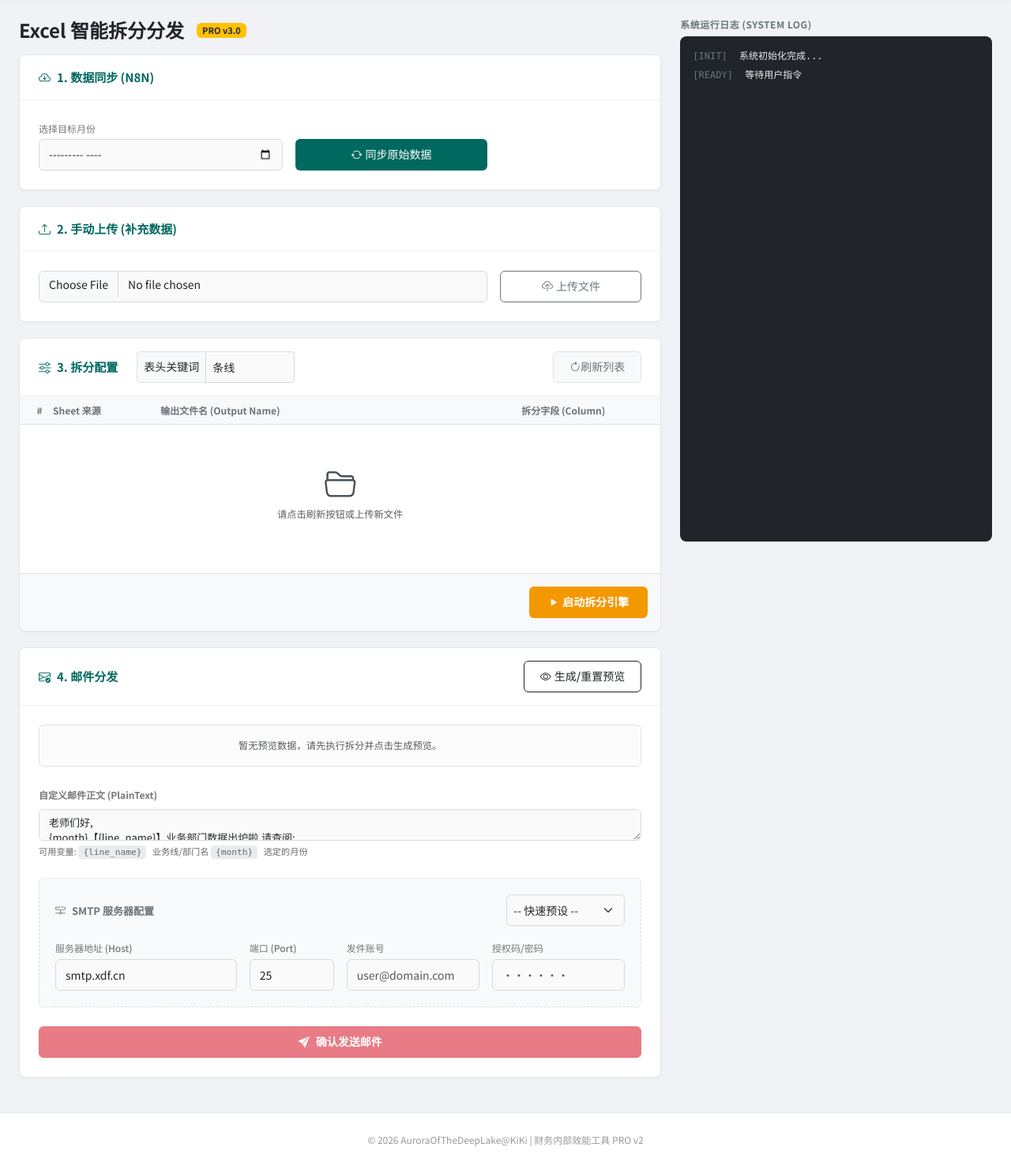
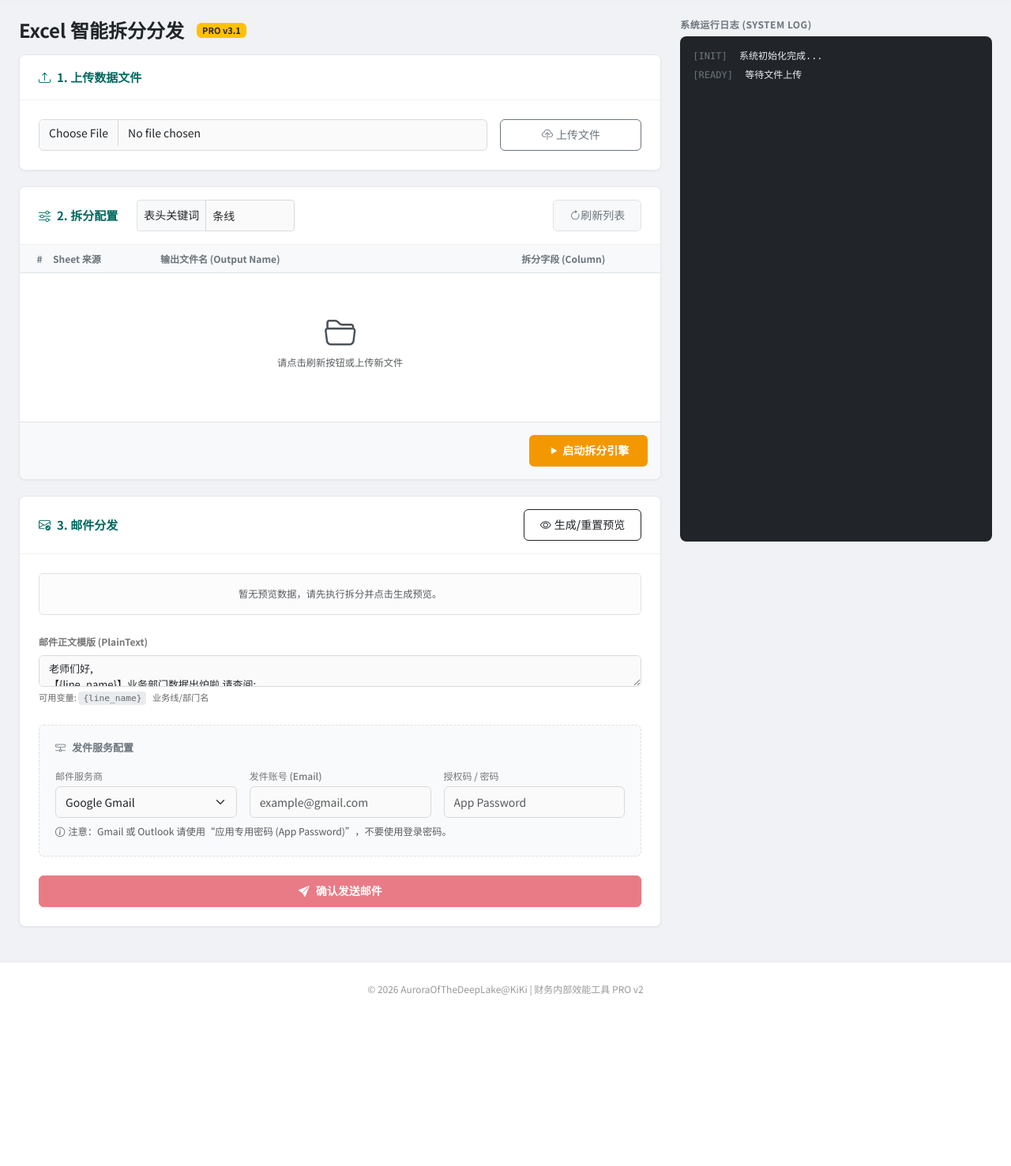
Before and after one commit to jachiegu-kiki/AutomationToolWebsite, a Flask app: page /tool/excel-split in a window 1280 px wide. Shown: the part 60-1537 px from the top of the page at 79% size. After the commit the page ends 1322 px from the top, so only its background shows below. Run offline with Flask 3, Linux system fonts and the light colour scheme.

Commit message:
remove n8n chunk

```diff
--- a/app.py
+++ b/app.py
@@ -8,8 +8,8 @@ from flask import Flask, render_template, request, jsonify
 from flask_cors import CORS
 
 # === 引入 Utils ===
+# [修改] 移除了 n8n_helper
 from utils.excel_helper import get_raw_files, process_and_split
-from utils.n8n_helper import trigger_n8n_sync
 from utils.email_helper import generate_preview, send_emails_batch
 
 app = Flask(__name__)
@@ -25,10 +25,16 @@ RECIPIENT_CACHE_FILE = os.path.join(BASE_DIR, 'recipients_cache.json')
 os.makedirs(RAW_DATA_DIR, exist_ok=True)
 os.makedirs(OUTPUT_DIR, exist_ok=True)
 
-N8N_BASE_URL = os.getenv('N8N_URL', 'http://192.168.1.9:5678')
-N8N_EXCEL_SYNC_URL = f"{N8N_BASE_URL}/webhook/SplitData"
+ALLOWED_EXTENSIONS = {'xlsx', 'xls'}
 
-ALLOWED_EXTENSIONS = {'xlsx', 'xls'}
+# [新增] 内置 SMTP 服务商配置 (架构师建议：将其硬编码在后端比前端更安全、更可控)
+SMTP_PROVIDERS = {
+    'gmail': {'host': 'smtp.gmail.com', 'port': 587},
+    'office365': {'host': 'smtp.office365.com', 'port': 587},
+    'qq': {'host': 'smtp.qq.com', 'port': 465},
+    '163': {'host': 'smtp.163.com', 'port': 465},
+    'aliyun': {'host': 'smtp.mxhichina.com', 'port': 465}
+}
 
 def allowed_file(filename):
     return '.' in filename and \
@@ -80,36 +86,6 @@ def tool_runner(tool_id):
         return "找不到該工具配置", 404
     return render_template('tool_runner.html', workflow=workflow)
 
-# ==================== API 路由：通用 ====================
-@app.route('/api/n8n/health')
-def n8n_health_check():
-    try:
-        response = requests.get(f'{N8N_BASE_URL}/webhook/healthz', timeout=2)
-        return jsonify({'success': response.status_code == 200})
-    except:
-        return jsonify({'success': False})
-
-@app.route('/api/proxy', methods=['POST'])
-def proxy_request():
-    try:
-        data = request.json
-        webhook_suffix = data.get('webhook_suffix')
-        payload = data.get('payload', {})
-        payload['timestamp'] = datetime.now().isoformat()
-        payload['source'] = 'generic-web-interface'
-        full_url = f"{N8N_BASE_URL}{webhook_suffix}"
-        response = requests.post(full_url, json=payload, timeout=30)
-        try:
-            resp_data = response.json()
-        except:
-            resp_data = {}
-        if response.status_code == 200:
-            return jsonify({'success': True, 'message': '執行成功', 'data': resp_data})
-        else:
-            return jsonify({'success': False, 'message': f'N8N 錯誤: {response.status_code}'})
-    except Exception as e:
-        return jsonify({'success': False, 'message': str(e)})
-
 # ==================== API 路由：Excel 工具專用 ====================
 @app.route('/api/excel/upload', methods=['POST'])
 def upload_file():
@@ -154,16 +130,12 @@ def delete_file():
     else:
         return jsonify({"status": "error", "message": "檔案不存在或已被刪除"})
 
-# [修改] 增加 keyword 参数处理
 @app.route('/api/excel/files')
 def list_files():
-    keyword = request.args.get('keyword', '条线') # 默认为“条线”
+    keyword = request.args.get('keyword', '条线')
     return jsonify(get_raw_files(RAW_DATA_DIR, header_keyword=keyword))
 
-@app.route('/api/excel/sync', methods=['POST'])
-def sync_data():
-    date_val = request.json.get('date')
-    return jsonify(trigger_n8n_sync(N8N_EXCEL_SYNC_URL, date_val))
+# [修改] 移除了 sync_data 路由
 
 @app.route('/api/excel/split', methods=['POST'])
 def split_files():
@@ -197,19 +169,39 @@ def save_recipient():
     else:
         return jsonify({"status": "error", "message": "寫入文件失敗"})
 
-# [修改] 接收 email_body
+# [修改] 重构发送逻辑：支持 Provider 预设
 @app.route('/api/excel/send', methods=['POST'])
 def send_emails():
     data = request.json
     target_date = data.get('yyyymm', '')
-    email_body = data.get('email_body', '') # 获取自定义模版
+    email_body = data.get('email_body', '')
+
+    # 提取 SMTP 信息
+    provider_key = data.get('smtp_provider', 'gmail')
+    smtp_user = data.get('smtp_user')
+    smtp_password = data.get('smtp_password')
+
+    if not smtp_user or not smtp_password:
+        return jsonify({"error": "请输入完整的发件账号与密码"})
+
+    # 组装配置
+    provider_config = SMTP_PROVIDERS.get(provider_key)
+    if not provider_config:
+        return jsonify({"error": "不支持的邮件服务商"})
+
+    full_smtp_config = {
+        "server": provider_config['host'],
+        "port": provider_config['port'],
+        "user": smtp_user,
+        "password": smtp_password
+    }
 
     return jsonify(send_emails_batch(
-        data['smtp_config'],
+        full_smtp_config,
         data['dispatch_list'],
         OUTPUT_DIR,
         target_date,
-        body_template=email_body # 传递给 Helper
+        body_template=email_body
     ))
 
 if __name__ == '__main__':
--- a/templates/excel_tool.html
+++ b/templates/excel_tool.html
@@ -1,6 +1,6 @@
 {% extends "base.html" %}
 
-{% block title %}Excel 智能拆分系统 - GZQTcaiwu{% endblock %}
+{% block title %}Excel 智能拆分系统 - PRO Edition{% endblock %}
 {% block current_tool %}Excel 智能拆分分发{% endblock %}
 
 {% block extra_css %}
@@ -155,31 +155,12 @@
         <div class="col-lg-8">
             <div class="d-flex align-items-center mb-3">
                 <h4 class="fw-bold mb-0 text-dark">Excel 智能拆分分发</h4>
-                <span class="badge bg-warning text-dark ms-3" style="font-size: 11px;">PRO v3.0</span>
+                <span class="badge bg-warning text-dark ms-3" style="font-size: 11px;">PRO v3.1</span>
             </div>
 
             <div class="tool-card">
                 <div class="card-header-xdf">
-                    <span class="header-title"><i class="bi bi-cloud-arrow-down me-2"></i>1. 数据同步 (N8N)</span>
-                </div>
-                <div class="p-4 bg-white">
-                    <div class="row align-items-end g-3">
-                        <div class="col-md-5">
-                            <label class="form-label-sm">选择目标月份</label>
-                            <input type="month" id="syncMonth" class="form-control">
-                        </div>
-                        <div class="col-md-4">
-                            <button class="btn btn-xdf-primary w-100" id="btnSync" onclick="triggerSync()">
-                                <i class="bi bi-arrow-repeat me-1"></i> 同步原始数据
-                            </button>
-                        </div>
-                    </div>
-                </div>
-            </div>
-
-            <div class="tool-card">
-                <div class="card-header-xdf">
-                    <span class="header-title"><i class="bi bi-upload me-2"></i>2. 手动上传 (补充数据)</span>
+                    <span class="header-title"><i class="bi bi-upload me-2"></i>1. 上传数据文件</span>
                 </div>
                 <div class="p-4 bg-white">
                     <div class="row g-3 align-items-center">
@@ -200,7 +181,7 @@
             <div class="tool-card">
                 <div class="card-header-xdf">
                     <div class="d-flex align-items-center gap-2">
-                        <span class="header-title"><i class="bi bi-sliders me-2"></i>3. 拆分配置</span>
+                        <span class="header-title"><i class="bi bi-sliders me-2"></i>2. 拆分配置</span>
                         <div class="input-group input-group-sm ms-3" style="width: 200px;">
                             <span class="input-group-text bg-light">表头关键词</span>
                             <input type="text" class="form-control" id="headerKeyword" value="条线" placeholder="如: 部门">
@@ -235,7 +216,7 @@
 
             <div class="tool-card">
                 <div class="card-header-xdf">
-                    <span class="header-title"><i class="bi bi-envelope-check me-2"></i>4. 邮件分发</span>
+                    <span class="header-title"><i class="bi bi-envelope-check me-2"></i>3. 邮件分发</span>
                     <button class="btn btn-sm btn-outline-dark" onclick="loadPreview()">
                         <i class="bi bi-eye me-1"></i> 生成/重置预览
                     </button>
@@ -249,53 +230,48 @@
                     </div>
 
                     <div class="mb-4">
-                        <label class="form-label-sm fw-bold mb-2">自定义邮件正文 (PlainText)</label>
+                        <div class="d-flex justify-content-between">
+                            <label class="form-label-sm fw-bold mb-2">邮件正文模版 (PlainText)</label>
+                        </div>
+
                         <textarea class="form-control" id="emailTemplate" rows="5" style="font-size: 13px;">老师们好,
-{month}【{line_name}】业务部门数据出炉啦,请查阅;
-     ***附件资料包含当财年及同期的明细数据(毛签、退费、报完成、佣金以及截止当月的预收存量)***
+【{line_name}】业务部门数据出炉啦,请查阅;
+     ***附件资料包含当财年及同期的明细数据***
 此邮件由系统自动发送,如有疑问请联系相关人员。
 谢谢!</textarea>
                         <div class="template-vars">
                             可用变量:
                             <span class="var-tag" onclick="insertVar('{line_name}')">{line_name}</span> 业务线/部门名
-                            <span class="var-tag" onclick="insertVar('{month}')">{month}</span> 选定的月份
                         </div>
                     </div>
 
                     <div class="smtp-box mb-4">
-                        <div class="d-flex align-items-center mb-3">
-                            <h6 class="fw-bold text-secondary mb-0" style="font-size: 13px;">
-                                <i class="bi bi-hdd-network me-2"></i>SMTP 服务器配置
-                            </h6>
-                            <div class="ms-auto" style="width: 150px;">
-                                <select class="form-select form-select-sm" onchange="applySmtpPreset(this.value)">
-                                    <option value="">-- 快速预设 --</option>
-                                    <option value="office365">Office 365</option>
-                                    <option value="gmail">Gmail</option>
-                                    <option value="qq">QQ Mail</option>
-                                    <option value="163">163 Mail</option>
-                                    <option value="aliyun">Aliyun Ent</option>
-                                </select>
-                            </div>
-                        </div>
+                        <h6 class="fw-bold text-secondary mb-3" style="font-size: 13px;">
+                            <i class="bi bi-hdd-network me-2"></i>发件服务配置
+                        </h6>
 
                         <div class="row g-3">
                             <div class="col-md-4">
-                                <label class="form-label-sm">服务器地址 (Host)</label>
-                                <input id="smtpS" class="form-control" value="smtp.xdf.cn" placeholder="smtp.example.com">
+                                <label class="form-label-sm">邮件服务商</label>
+                                <select class="form-select" id="smtpProvider">
+                                    <option value="gmail" selected>Google Gmail</option>
+                                    <option value="office365">Microsoft Office 365</option>
+                                    <option value="qq">QQ Mail</option>
+                                    <option value="163">163 NetEase</option>
+                                    <option value="aliyun">Aliyun Enterprise</option>
+                                </select>
                             </div>
-                            <div class="col-md-2">
-                                <label class="form-label-sm">端口 (Port)</label>
-                                <input id="smtpP" class="form-control" value="25">
+                            <div class="col-md-4">
+                                <label class="form-label-sm">发件账号 (Email)</label>
+                                <input id="smtpU" class="form-control" placeholder="example@gmail.com">
                             </div>
-                            <div class="col-md-3">
-                                <label class="form-label-sm">发件账号</label>
-                                <input id="smtpU" class="form-control" placeholder="user@domain.com">
+                            <div class="col-md-4">
+                                <label class="form-label-sm">授权码 / 密码</label>
+                                <input id="smtpW" type="password" class="form-control" placeholder="App Password">
                             </div>
-                            <div class="col-md-3">
-                                <label class="form-label-sm">授权码/密码</label>
-                                <input id="smtpW" type="password" class="form-control" placeholder="••••••">
-                            </div>
+                        </div>
+                        <div class="form-text mt-2 small text-muted">
+                            <i class="bi bi-info-circle me-1"></i>注意：Gmail 或 Outlook 请使用“应用专用密码 (App Password)”，不要使用登录密码。
                         </div>
                     </div>
 
@@ -311,7 +287,7 @@
                 <h6 class="fw-bold text-secondary mb-2" style="font-size: 12px; letter-spacing: 0.5px;">系统运行日志 (SYSTEM LOG)</h6>
                 <div id="terminal">
                     <div class="mb-1"><span class="log-time">[INIT]</span> 系统初始化完成...</div>
-                    <div class="mb-1"><span class="log-time">[READY]</span> 等待用户指令</div>
+                    <div class="mb-1"><span class="log-time">[READY]</span> 等待文件上传</div>
                 </div>
             </div>
         </div>
@@ -332,23 +308,6 @@
         term.scrollTop = term.scrollHeight;
     }
 
-    // --- SMTP 预设 ---
-    const smtpPresets = {
-        'office365': {host: 'smtp.office365.com', port: '587'},
-        'gmail': {host: 'smtp.gmail.com', port: '587'},
-        'qq': {host: 'smtp.qq.com', port: '465'},
-        '163': {host: 'smtp.163.com', port: '465'},
-        'aliyun': {host: 'smtp.mxhichina.com', port: '465'}
-    };
-
-    function applySmtpPreset(val) {
-        if(smtpPresets[val]) {
-            document.getElementById('smtpS').value = smtpPresets[val].host;
-            document.getElementById('smtpP').value = smtpPresets[val].port;
-            addLog(`已应用 ${val} SMTP 设置`, 'info');
-        }
-    }
-
     // --- 辅助：插入变量到 Textarea ---
     function insertVar(val) {
         const el = document.getElementById('emailTemplate');
@@ -360,29 +319,7 @@
         el.selectionStart = el.selectionEnd = start + val.length;
     }
 
-    // --- 1. 同步 ---
-    async function triggerSync() {
-        const date = document.getElementById('syncMonth').value;
-        if(!date) return alert("请选择月份");
-        const btn = document.getElementById('btnSync');
-        const originalHtml = btn.innerHTML;
-        btn.disabled = true;
-        btn.innerHTML = '<span class="spinner-border spinner-border-sm me-2"></span>同步中...';
-        try {
-            const res = await fetch('/api/excel/sync', {
-                method: 'POST',
-                headers: {'Content-Type': 'application/json'},
-                body: JSON.stringify({ date })
-            });
-            const r = await res.json();
-            addLog(r.message, r.status==='success'?'success':'error');
-            if(r.status === 'success') loadFiles();
-        } catch(e) { addLog("请求失败: " + e.message, "error"); }
-        btn.disabled = false;
-        btn.innerHTML = originalHtml;
-    }
-
-    // --- 2. 手动上传 ---
+    // --- 1. 上传文件 ---
     async function uploadFile(force = false) {
         const fileInput = document.getElementById('excelUploader');
         const file = fileInput.files[0];
@@ -416,21 +353,20 @@
         btn.innerHTML = originalHtml;
     }
 
-    // --- 3. 加载文件 (包含 Keyword 参数) ---
+    // --- 2. 加载文件 ---
     async function loadFiles() {
         const container = document.getElementById('fileList');
-        const keyword = document.getElementById('headerKeyword').value.trim() || '条线'; // 获取用户关键词
+        const keyword = document.getElementById('headerKeyword').value.trim() || '条线';
 
         container.innerHTML = '<div class="text-center py-5"><div class="spinner-border spinner-border-sm text-secondary"></div> <span class="text-muted small ms-2">正在扫描 RawData...</span></div>';
 
         try {
-            // 将 keyword 传给后端
             const res = await fetch(`/api/excel/files?keyword=${encodeURIComponent(keyword)}`);
             const data = await res.json();
             container.innerHTML = "";
 
             if (Object.keys(data).length === 0) {
-                container.innerHTML = '<div class="p-4 text-center text-muted small">RawData 目录为空，请执行同步或上传文件</div>';
+                container.innerHTML = '<div class="p-4 text-center text-muted small">RawData 目录为空，请上传文件</div>';
                 return;
             }
 
@@ -443,8 +379,6 @@
 
                 for (const [sName, info] of Object.entries(sheets)) {
                     const options = info.columns.map(c => `<option value="${c}" ${c===info.suggested_col?'selected':''}>${c}</option>`).join('');
-
-                    // 标记行号信息
                     const headerInfo = `<span class="badge bg-light text-secondary border ms-2 fw-normal" style="font-size:0.7em">Header Row: ${info.header_idx+1}</span>`;
 
                     container.innerHTML += `
@@ -466,7 +400,7 @@
                     </div>`;
                 }
             }
-            addLog(`文件列表已更新 (Header Key: ${keyword})`, "success");
+            addLog(`文件列表已更新`, "success");
         } catch(e) {
             container.innerHTML = `<div class="p-3 text-danger small">加载失败: ${e.message}</div>`;
             addLog("扫描失败: " + e.message, "error");
@@ -487,7 +421,7 @@
         } catch(e) { addLog("删除异常: " + e.message, 'error'); }
     }
 
-    // --- 4. 拆分 ---
+    // --- 3. 拆分 ---
     async function executeSplit() {
         const selection = {};
         const checked = document.querySelectorAll('.sheet-check:checked');
@@ -521,7 +455,7 @@
         btn.innerHTML = originalHtml;
     }
 
-    // --- 5. 预览与编辑 ---
+    // --- 4. 预览 ---
     let originalDispatch = [];
     async function loadPreview() {
         const area = document.getElementById('previewArea');
@@ -580,37 +514,43 @@
         } catch (e) { indicator.textContent = 'Error'; alert("网络错误"); }
     }
 
-    // --- 6. 发送 (修改：包含 email_body) ---
+    // --- 5. 发送 (更新：支持 Provider 参数) ---
     async function executeDistribute() {
-        const yyyymm = document.getElementById('syncMonth').value;
-        const emailTemplate = document.getElementById('emailTemplate').value; // 获取模版
+        // [新增] 手动输入月份框
+        const yyyymm = document.getElementById('emailMonth').value.trim();
+        const emailTemplate = document.getElementById('emailTemplate').value;
 
-        if (!yyyymm) { alert("请先在步骤 1 选择目标月份"); return; }
-        if(!confirm(`确认要立即发送邮件吗？\n目标月份: ${yyyymm}`)) return;
+        if(!confirm(`确认要立即发送邮件吗？\n${yyyymm ? "月份: " + yyyymm : "(未指定月份)"}`)) return;
 
-        const smtp = {
-            server: document.getElementById('smtpS').value,
-            port: document.getElementById('smtpP').value,
-            user: document.getElementById('smtpU').value,
-            password: document.getElementById('smtpW').value
-        };
+        // [修改] 获取 Provider 而非 Host/Port
+        const smtpProvider = document.getElementById('smtpProvider').value;
+        const smtpUser = document.getElementById('smtpU').value;
+        const smtpPass = document.getElementById('smtpW').value;
+
+        if(!smtpUser || !smtpPass) {
+             alert("请输入发件人账号和授权码");
+             return;
+        }
+
         const finalDispatchList = originalDispatch.map(item => ({line: item.line, file: item.file, recipients: item.recipients}));
 
         const btn = document.getElementById('btnSend');
         const originalHtml = btn.innerHTML;
         btn.disabled = true;
         btn.innerHTML = '<span class="spinner-border spinner-border-sm me-2"></span>发送队列处理中...';
-        addLog(`正在连接 SMTP 服务器...`, "warn");
+        addLog(`正在连接 ${smtpProvider} 服务器...`, "warn");
 
         try {
             const res = await fetch('/api/excel/send', {
                 method: 'POST',
                 headers: {'Content-Type': 'application/json'},
                 body: JSON.stringify({
-                    smtp_config: smtp,
+                    smtp_provider: smtpProvider, // 传递 Provider
+                    smtp_user: smtpUser,
+                    smtp_password: smtpPass,
                     dispatch_list: finalDispatchList,
                     yyyymm: yyyymm,
-                    email_body: emailTemplate // 传递模版
+                    email_body: emailTemplate
                 })
             });
             const result = await res.json();
```
Also changed, not shown: workflows.json (+0 -49 lines).
